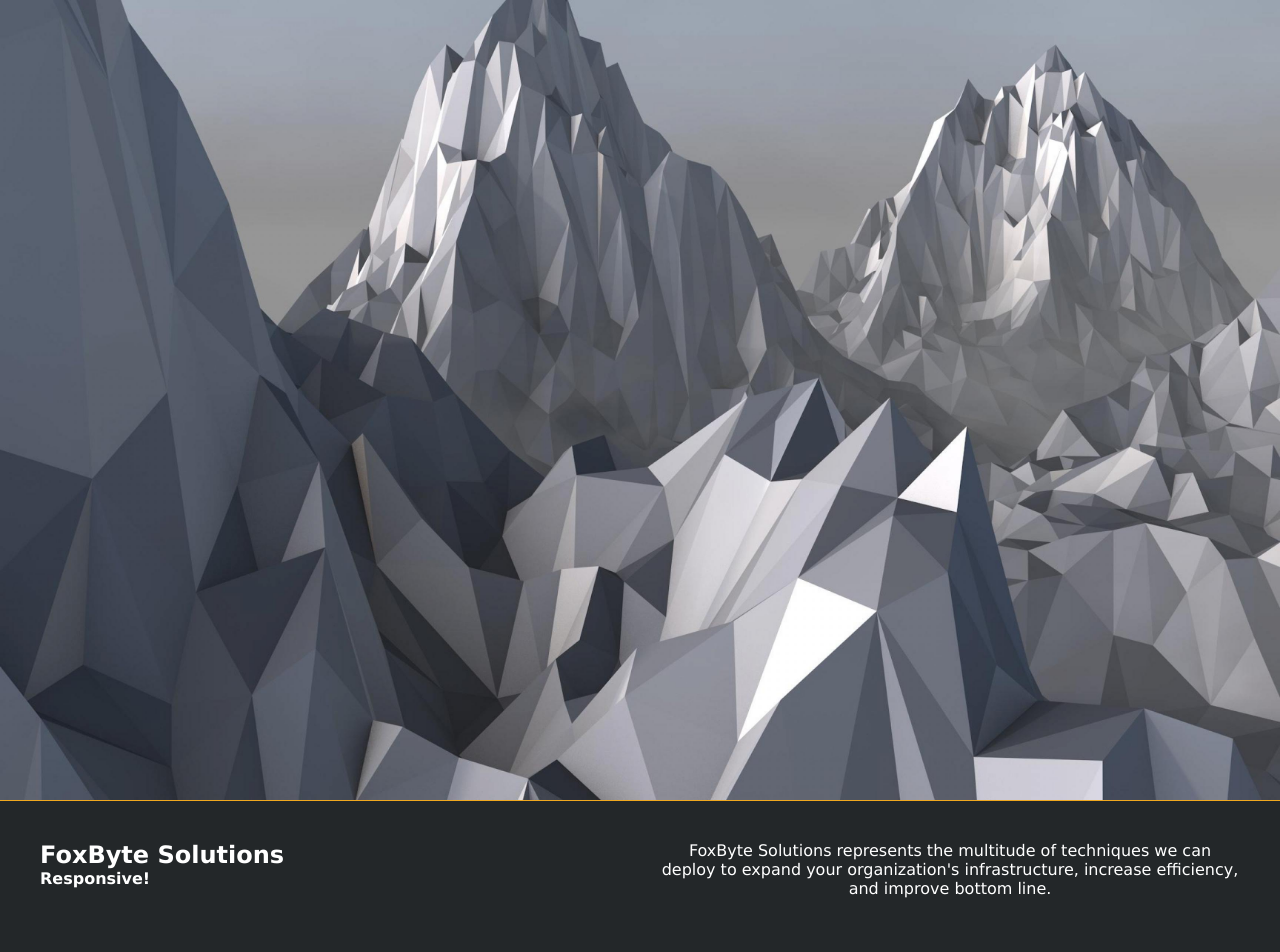
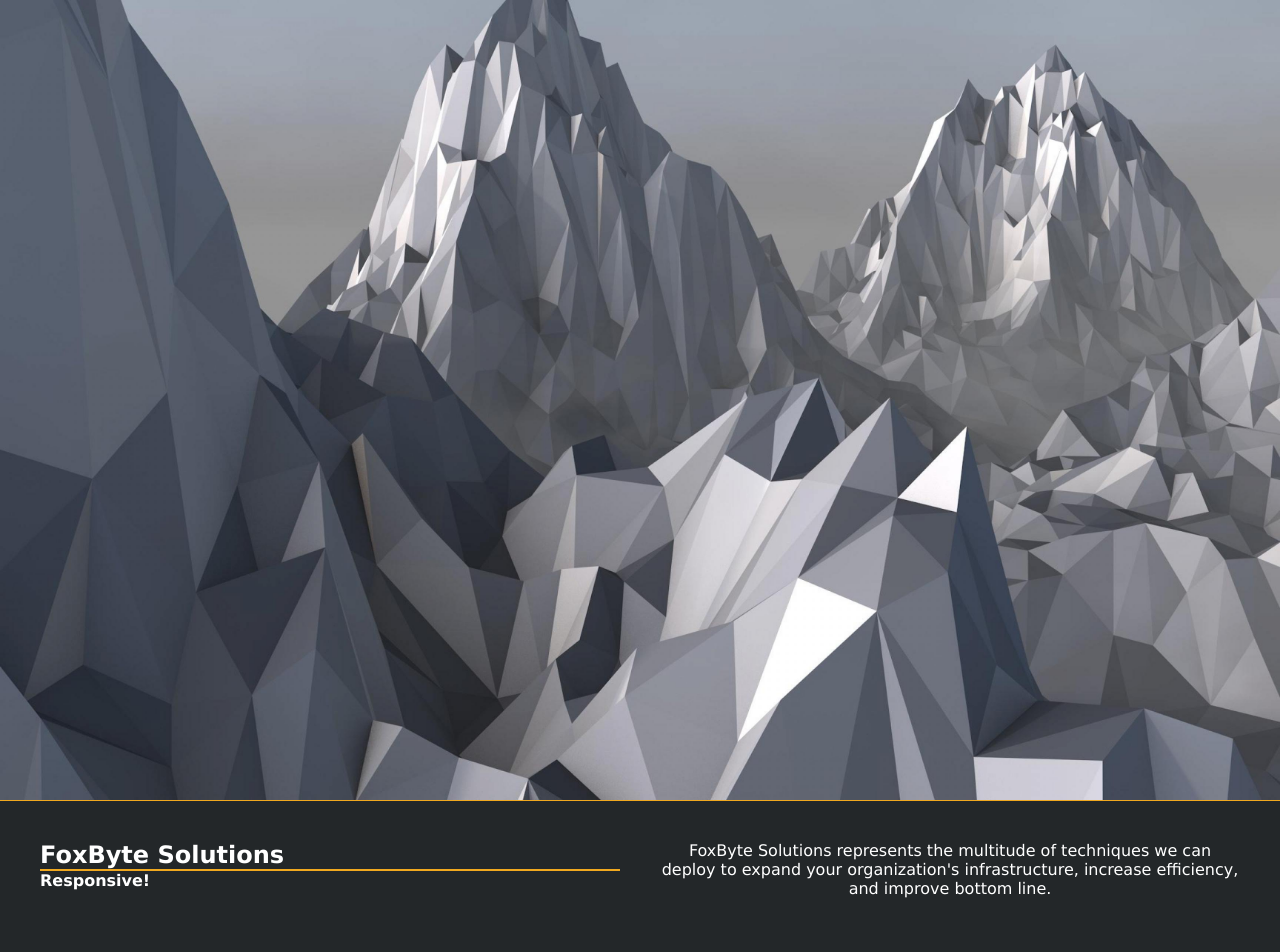
Before and after one commit to foxbytellc/foxbytellc.github.io, a plain HTML site: page index.html in a window 1280 px wide. Shown: the top 952 px of the page. Drawn offline with Linux system fonts and the light colour scheme.

Commit message:
update global.css

```diff
--- a/global.css
+++ b/global.css
@@ -23,6 +23,10 @@ body, html
   margin-top: 5%;
 }
 
+h2
+{
+  border-bottom: 2px solid #f1a91f;
+}
 
 /*---------nav begin------------*/
 /*---------nav begin------------*/
```
